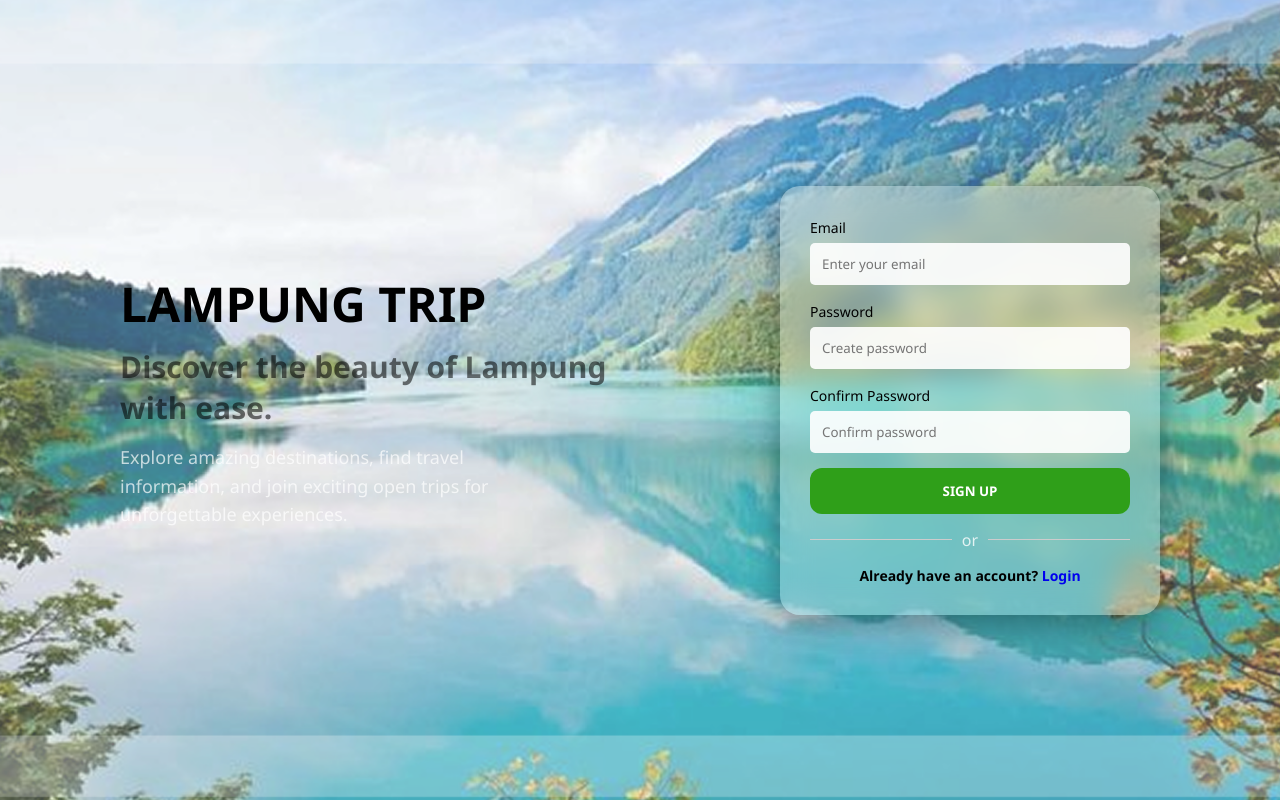
After one commit to miselee/Lampung_Trip, a PHP site: page /register.php in a window 1280 px wide. The commit adds this page. Run offline with PHP 8.4, Linux system fonts and the light colour scheme.

Commit message:
penambahan register

```diff
--- /dev/null
+++ b/config.php
@@ -0,0 +1,7 @@
+<?php
+$conn = mysqli_connect("localhost", "root", "", "lampungtrip");
+
+if (!$conn) {
+    die("Koneksi gagal: " . mysqli_connect_error());
+}
+?>
--- /dev/null
+++ b/register.php
@@ -0,0 +1,72 @@
+<?php
+session_start();
+include "config.php";
+
+if (isset($_POST['register'])) {
+    $email = $_POST['email'];
+    $password = $_POST['password'];
+    $confirm = $_POST['confirm'];
+
+    if ($password !== $confirm) {
+        $error = "Passwords do not match.";
+    } else {
+        $hashed_password = password_hash($password, PASSWORD_DEFAULT);
+        $query = "INSERT INTO users (email, password, role) VALUES ('$email', '$hashed_password', 'user')";
+        if (mysqli_query($conn, $query)) {
+            header("Location: login.php");
+            exit;
+        } else {
+            $error = "Error: " . mysqli_error($conn);
+        }
+    }
+}
+?>
+
+<!DOCTYPE html>
+<html lang="en">
+<head>
+    <meta charset="UTF-8">
+    <meta name="viewport" content="width=device-width, initial-scale=1.0">
+    <title>Register</title>
+
+    <link rel="stylesheet" href="css/global.css">
+    <link rel="stylesheet" href="css/login.css">
+</head>
+<body>
+
+    <div class ="container">
+        <div class="left-side">
+        <h1>LAMPUNG TRIP</h1>
+        <h3>Discover the beauty of
+            Lampung with ease.</h3>
+        <p>
+            Explore amazing destinations, find
+            travel information, and join
+            exciting open trips
+            for unforgettable experiences.
+        </p>
+        </div>
+
+        <div class="login-box">
+            <form method="POST">
+                <label>Email</label>
+                <input type="email" name="email" placeholder="Enter your email" required>
+
+                <label>Password</label>
+                <input type="password" name="password" placeholder="Create password" required>
+
+                <label>Confirm Password</label>
+                <input type="password" name="confirm" placeholder="Confirm password" required>
+
+                <button type="submit" name="register">SIGN UP</button>
+
+                <div class="divider">or</div>
+
+                <p class="SignUp">
+                    Already have an account? <a href="login.php">Login</a>
+                </p>
+            </form>
+        </div>
+    </div>
+</body>
+</html>
```
Also changed, not shown: login.php (+15 -16 lines).
